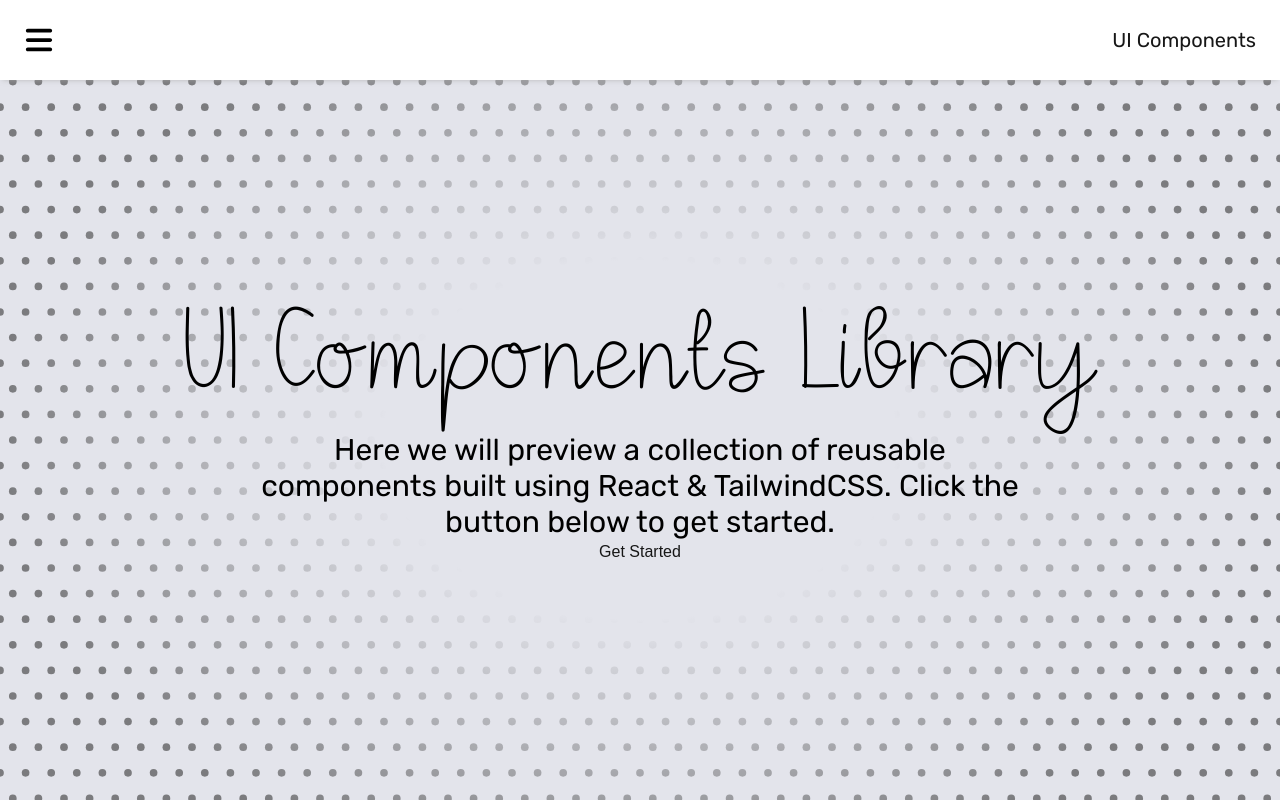
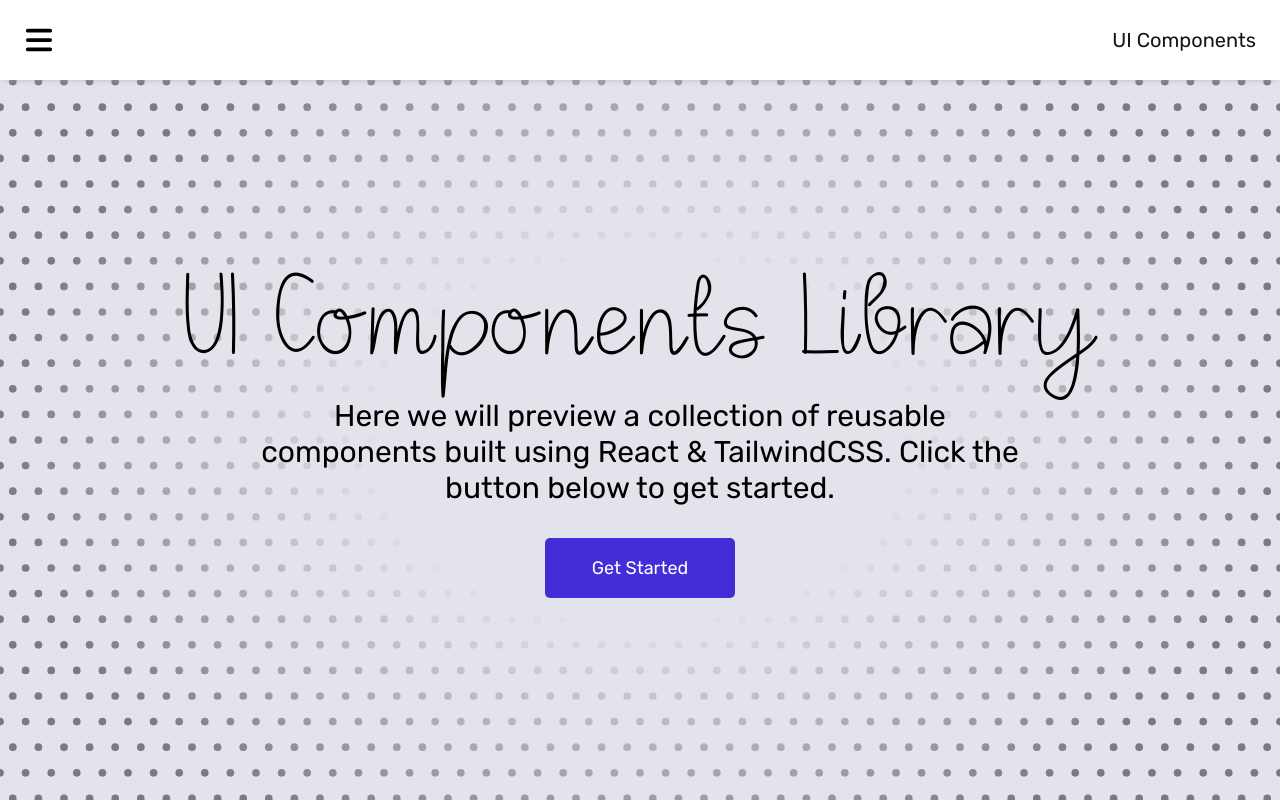
Before and after one commit to hsanchez7934/ui-components, a Next.js app: page / in a window 1280 px wide. Built offline with nearby package versions, Linux system fonts and the light colour scheme.

Commit message:
code clean up for text inputs

```diff
--- a/src/app/components/buttons/Button.tsx
+++ b/src/app/components/buttons/Button.tsx
@@ -136,6 +136,7 @@
 	classes?: string
 	ariaLabel: string
 	btnDisabledState?: boolean
+	onClick?: () => void
 }
 
 export default function Button(props: Props) {
@@ -149,7 +150,8 @@
 		classes,
 		ariaLabel,
 		iconCenter,
-		btnDisabledState
+		btnDisabledState,
+		onClick
 	} = props
 
 	const renderedLeftIcon = () => {
@@ -202,6 +204,7 @@
 			className={`inline-flex ${getButtonTextSize(buttonSize)} ${getButtonSize(buttonSize)} ${getButtonColor(buttonType)} ${getButtonHoverStyles(buttonType)} ${getButtonClass(buttonType)} ${clsx(classes)}`}
 			aria-label={ariaLabel}
 			disabled={btnDisabledState || false}
+			onClick={onClick}
 		>
 			{renderedLeftIcon()}
 			{buttonText || ''}
--- a/src/app/page.tsx
+++ b/src/app/page.tsx
@@ -1,3 +1,6 @@
+import Link from 'next/link'
+import Button from '@/app/components/buttons/Button'
+
 export default function Home() {
 	return (
 		<main className="h-screen pt-20">
@@ -15,8 +18,15 @@
 					Here we will preview a collection of reusable components built using React & TailwindCSS.
 					Click the button below to get started.
 				</p>
-				<div>
-					<button>Get Started</button>
+				<div className='mt-8'>
+					<Link href="/buttons">
+						<Button
+							buttonType="primary"
+							buttonText="Get Started"
+							buttonSize="large"
+							ariaLabel="Get Started button"
+						/>
+					</Link>
 				</div>
 			</section>
 		</main>
--- a/src/app/text-inputs/page.tsx
+++ b/src/app/text-inputs/page.tsx
@@ -45,9 +45,9 @@
 		errorText: ''
 	},
 	{
-		labelText: 'Number',
-		inputType: 'number',
-		placeholderText: 'Enter number...',
+		labelText: 'Email',
+		inputType: 'email',
+		placeholderText: 'name@email.com',
 		hintText: '',
 		errorText: 'This is an error message.',
 		inputSize: 'small',
```
